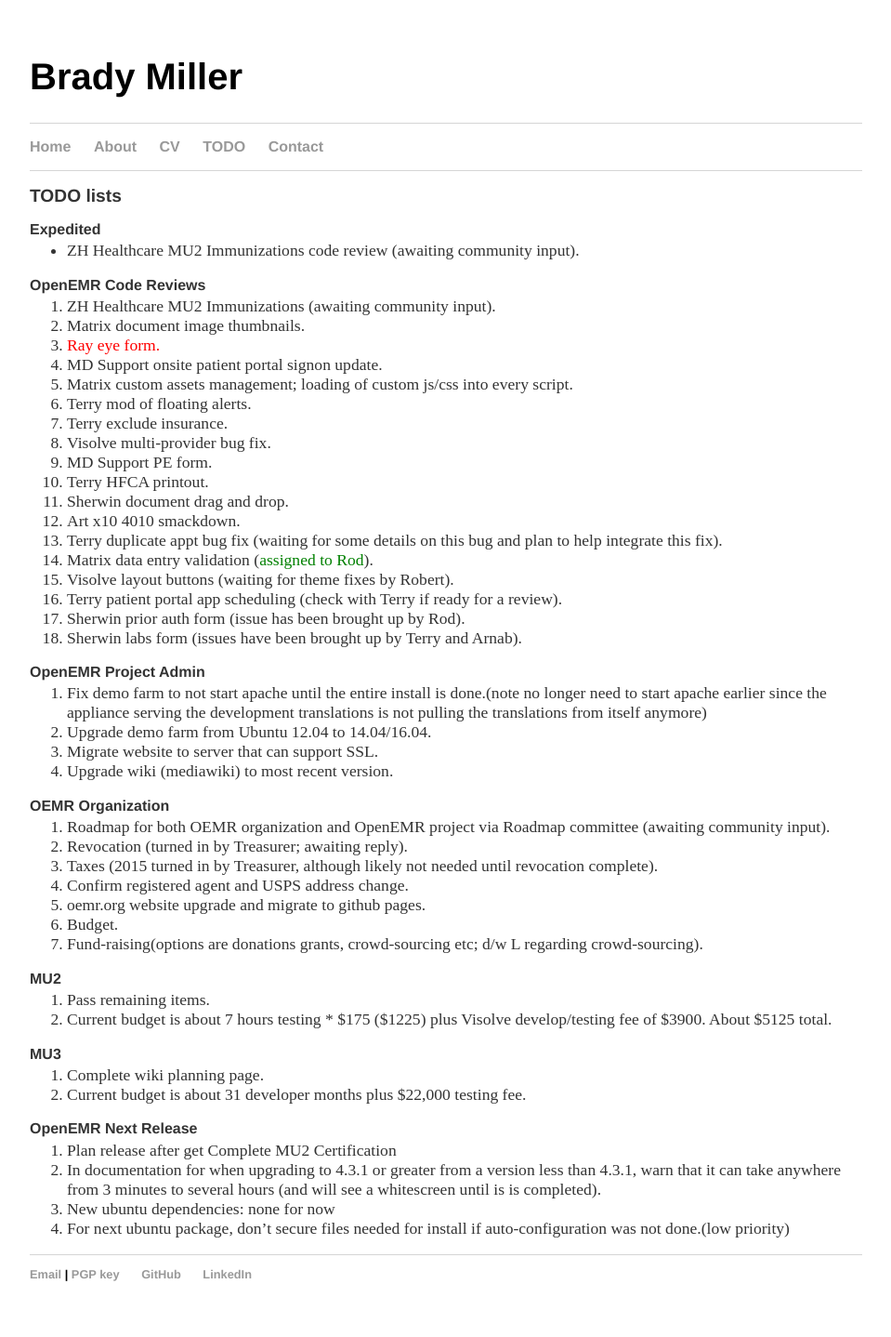
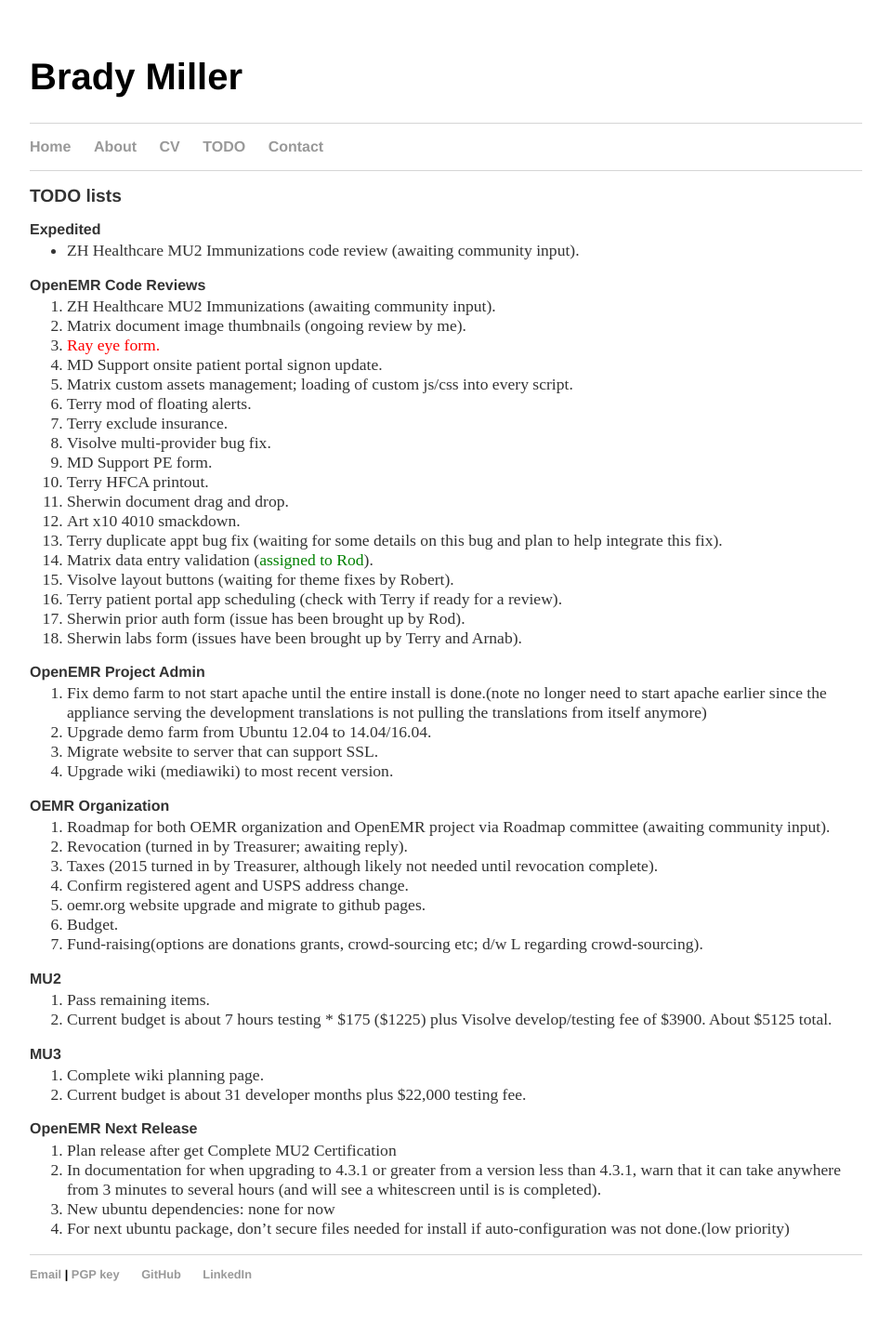
Before and after one commit to bradymiller/bradymiller.github.io, a Jekyll site: the page built from todo/index.md, in a window 1280 px wide. Shown: the whole page at 93% size, without its empty margins (160-1119 px from the left). Built offline with Jekyll 4.4.1, drawn with Linux system fonts in a browser that asks for light colours.

Commit message:
Update todo list

```diff
--- a/todo/index.md
+++ b/todo/index.md
@@ -8,7 +8,7 @@
 
 ### OpenEMR Code Reviews
 1. ZH Healthcare MU2 Immunizations (awaiting community input).
-1. Matrix document image thumbnails.
+1. Matrix document image thumbnails (ongoing review by me).
 1. <span style="color: red">Ray eye form.</span>
 1. MD Support onsite patient portal signon update.
 1. Matrix custom assets management; loading of custom js/css into every script.
```
